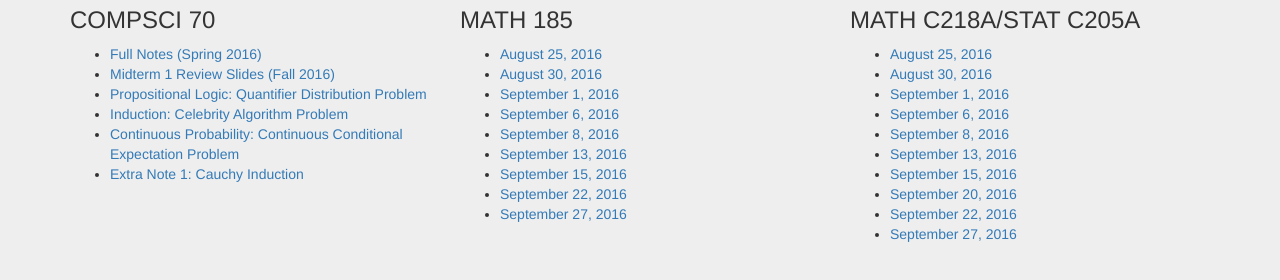
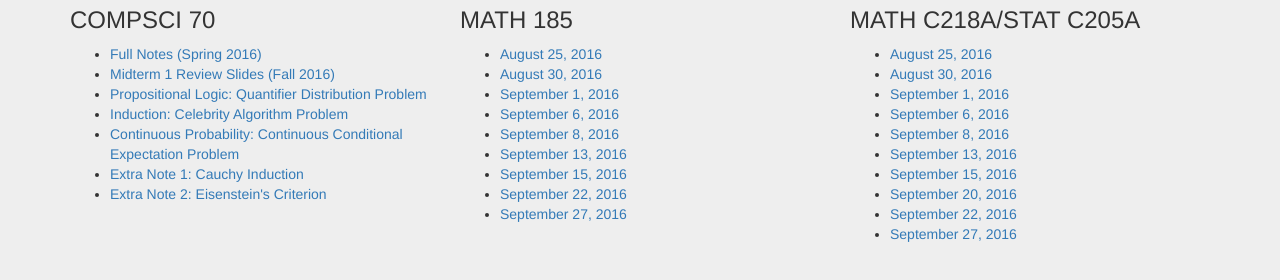
Before and after one commit to chewisinho/chewisinho.github.io, a plain HTML site: page index.html in a window 1280 px wide. Shown: the part 432-712 px from the top of the page. Drawn offline with Linux system fonts and the light colour scheme.

Commit message:
Add exta note 2

```diff
--- a/index.html
+++ b/index.html
@@ -100,6 +100,9 @@
                         <li>
                             <a href="https://drive.google.com/open?id=0B_WFOD8f4jS5Z3dSN1FTSnNLaFk">Extra Note 1: Cauchy Induction</a>
                         </li>
+                        <li>
+                            <a href="https://drive.google.com/open?id=0B_WFOD8f4jS5RFdFUXpsSFdVRnM">Extra Note 2: Eisenstein's Criterion</a>
+                        </li>
                     </ul>
                 </div>
                 <div class="col-lg-4">
```
